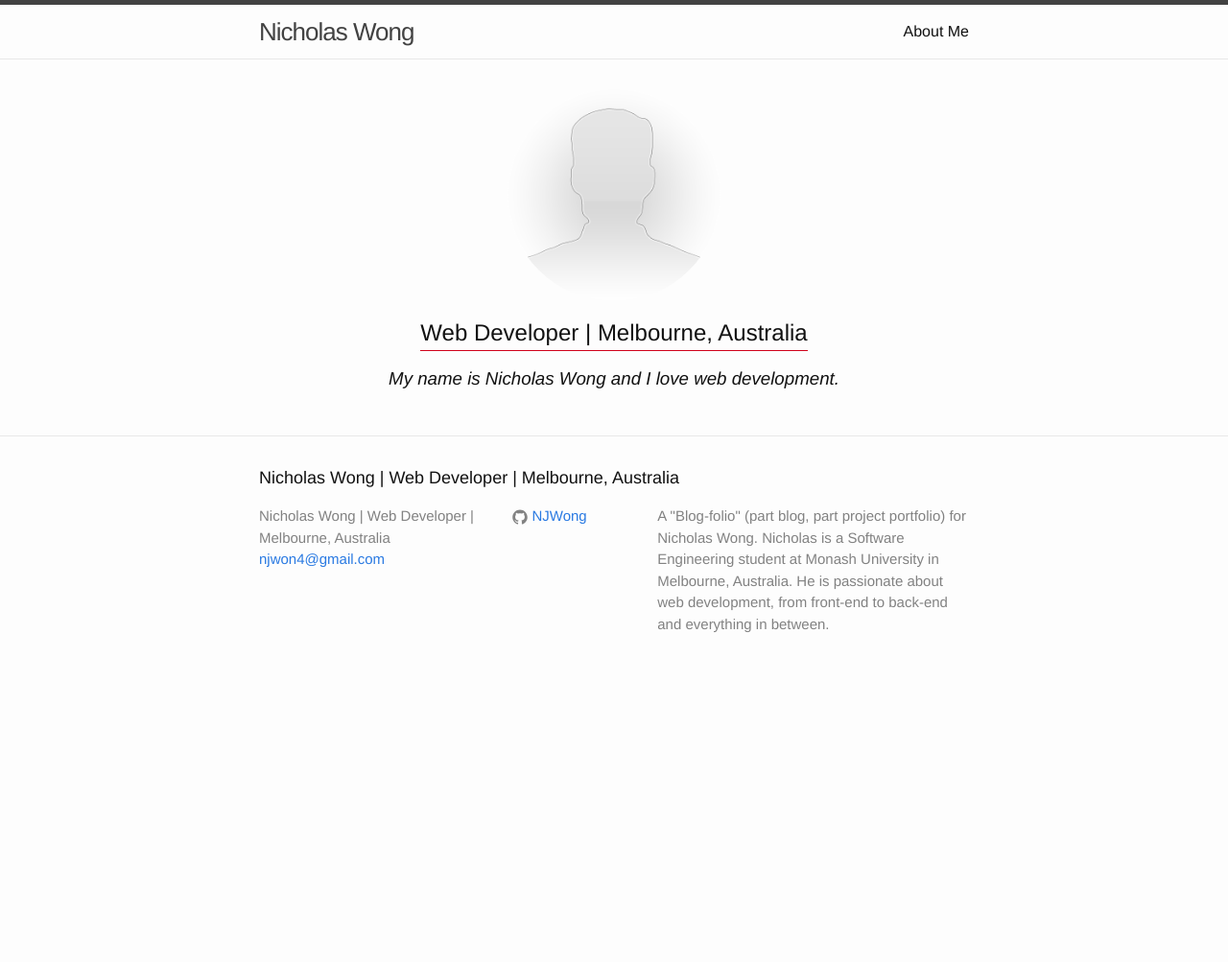
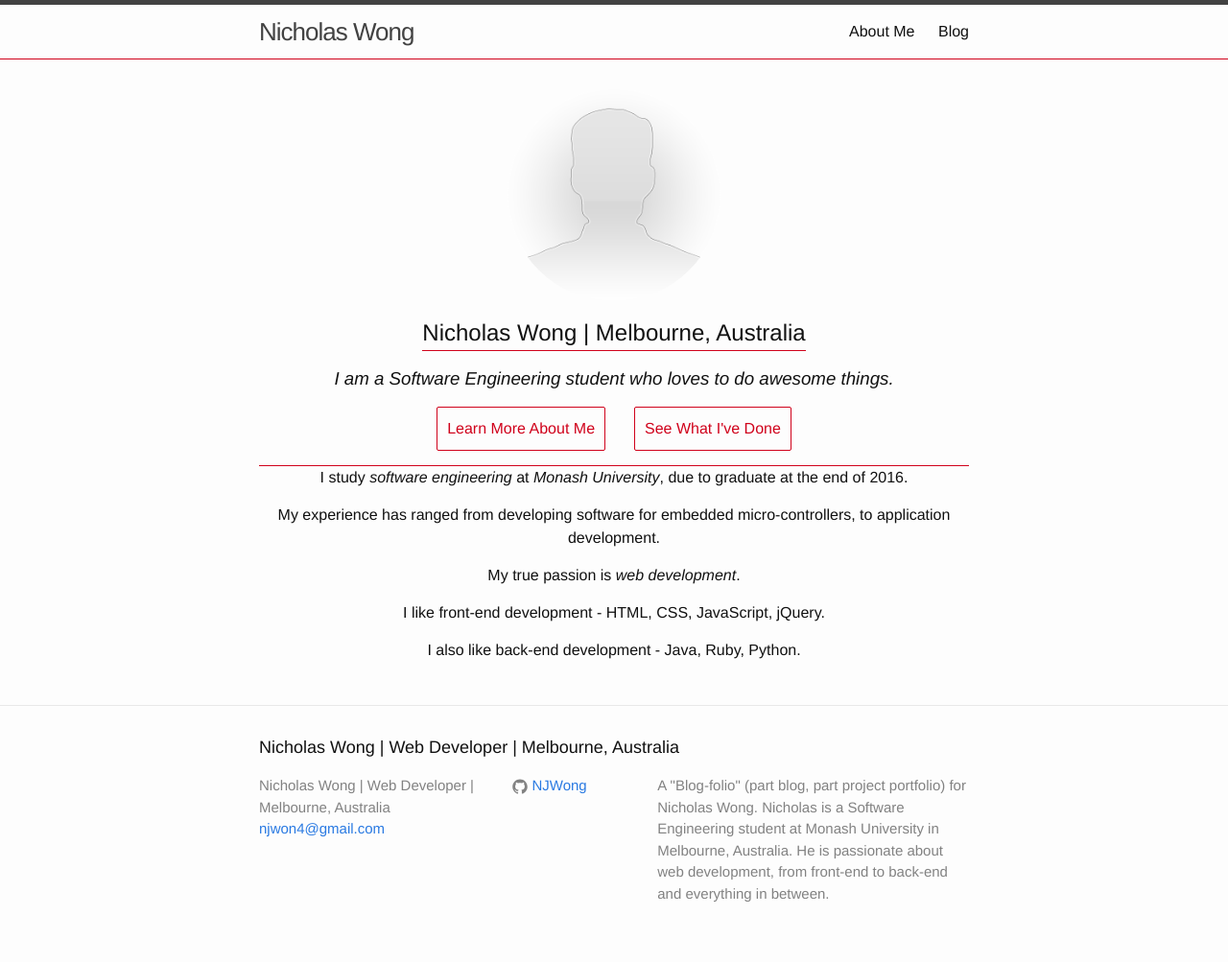
Before and after one commit to NJWong/Personal-Website, a Jekyll site: the page built from index.html, in a window 1280 px wide. Shown: the whole page at 96% size. Built offline with Jekyll 4.4.1, drawn with Linux system fonts in a browser that asks for light colours; before the commit the page ends 900 px from its top, so only the background shows below that.

Commit message:
Home Page | Added content and basic styling

```diff
--- /dev/null
+++ b/_sass/_home-page.scss
@@ -0,0 +1,41 @@
+.home-page {
+    text-align: center;
+
+    .profile-section {
+        display: flex;
+        flex-direction: column;
+        align-items: center;
+        .profile-picture {
+            border-radius: 100%;
+            width: 30%;
+            height: 30%;
+        }
+        h1 {
+            margin-top: 15px;
+            border-bottom: 1px solid $red-theme;
+        }
+        h3 {
+            margin: 0;
+        }
+    }
+
+    .button-section {
+        display: flex;
+        justify-content: center;
+        border-bottom: 1px solid $red-theme;
+
+        a {
+            margin: 15px;
+            padding: 10px;
+            text-decoration: none;
+            border: 1px solid $red-theme;
+            color: $red-theme;
+            border-radius: 2px;
+
+            &:hover {
+                background: $red-theme;
+                color: white;
+            }
+        }
+    }
+}
--- a/_sass/_landing.scss
+++ /dev/null
@@ -1,18 +0,0 @@
-.landing {
-    text-align: center;
-
-    .profile {
-        display: flex;
-        flex-direction: column;
-        align-items: center;
-        .profile-picture {
-            border-radius: 100%;
-            width: 30%;
-            height: 30%;
-        }
-        h1 {
-            margin-top: 15px;
-            border-bottom: 1px solid $red-theme;
-        }
-    }
-}
--- a/_sass/_layout.scss
+++ b/_sass/_layout.scss
@@ -3,7 +3,7 @@
  */
 .site-header {
     border-top: 5px solid $grey-color-dark;
-    border-bottom: 1px solid $grey-color-light;
+    border-bottom: 1px solid $red-theme;
     min-height: 56px;
 
     // Positioning context for the mobile navigation icon
--- a/blog.html
+++ b/blog.html
@@ -1,5 +1,7 @@
 ---
-layout: default
+layout: page
+title: Blog
+permalink: /blog/
 ---
 
 <div class="home">
--- a/css/main.scss
+++ b/css/main.scss
@@ -8,7 +8,7 @@
 // Our variables
 $base-font-family: "Helvetica Neue", Helvetica, Arial, sans-serif;
 $base-font-size:   16px;
-$base-font-weight: 400;
+$base-font-weight: 200;
 $small-font-size:  $base-font-size * 0.875;
 $base-line-height: 1.5;
 
@@ -47,9 +47,9 @@ $on-laptop:        800px;
 
 // Import partials from `sass_dir` (defaults to `_sass`)
 @import
+        "variables",
         "base",
         "layout",
         "syntax-highlighting",
-        "variables",
-        "landing"
+        "home-page"
 ;
--- a/index.html
+++ b/index.html
@@ -2,17 +2,39 @@
 layout: default
 ---
 
-<div class="landing">
+<div class="home-page">
 
-    <section class="profile">
+    <section class="profile-section">
         <img class="profile-picture" src="avatar.png"></img>
-        <h1>Web Developer | Melbourne, Australia</h1>
-    </section>
-
-    <section class="information">
+        <h1>Nicholas Wong | Melbourne, Australia</h1>
         <h3><em>
-            My name is Nicholas Wong and I love web development.
+            I am a Software Engineering student who loves to do awesome things.
         </em></h3>
     </section>
 
+    <section class="button-section">
+        <a href="#information-section">Learn More About Me</a>
+        <a href="#experience">See What I've Done</a>
+    </section>
+
+    <section id="" class="information-section">
+        <p>
+            I study <em>software engineering</em> at <em>Monash University</em>, due to graduate at the end of 2016.
+        </p>
+
+        <p>My experience has ranged from developing software for embedded micro-controllers, to application development.
+        </p>
+
+        <p>
+            My true passion is <em>web development</em>.
+        </p>
+        <p>
+            I like front-end development - HTML, CSS, JavaScript, jQuery.
+        </p>
+        <p>
+            I also like back-end development - Java, Ruby, Python.
+        </p>
+
+    </section>
+
 </div>
```
